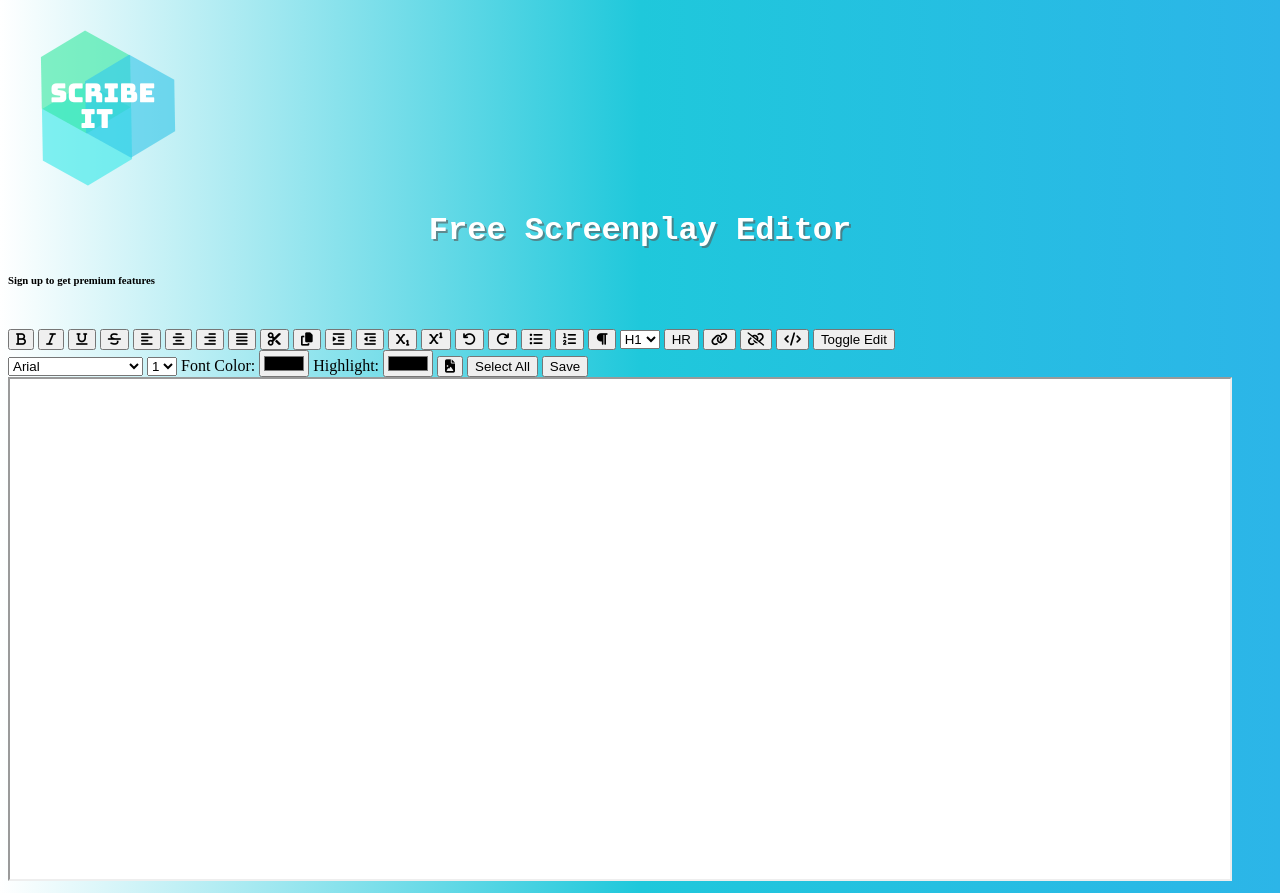
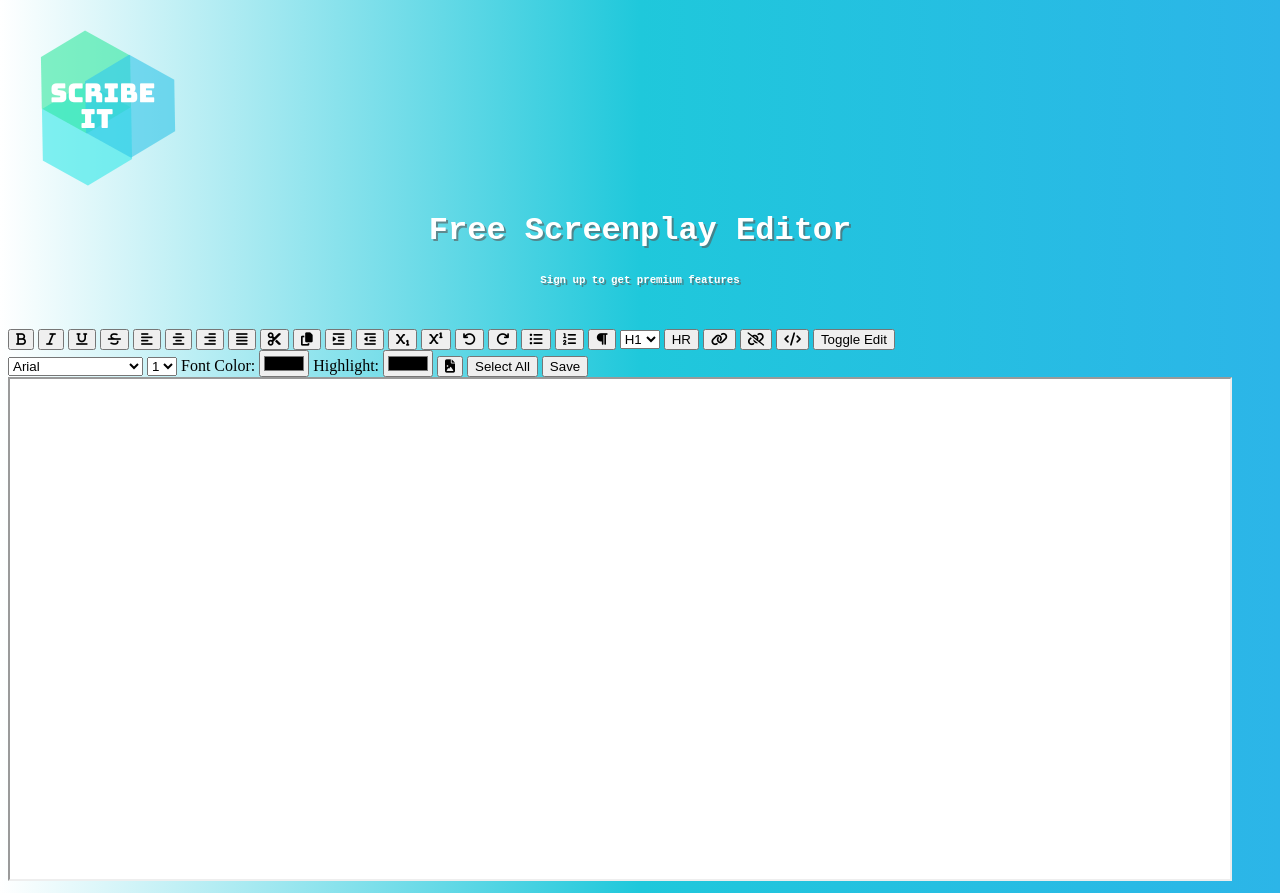
Before and after one commit to Liamg27/Scribeit, a plain HTML site: page index.html in a window 1280 px wide. Drawn offline with Linux system fonts and the light colour scheme; a script that the page names is missing.

Commit message:
changed h6, centered, colour, added text shadow.

```diff
--- a/style.css
+++ b/style.css
@@ -9,6 +9,14 @@ h1 {
 
 }
 
+h6 {
+    text-align: center;
+    color:white;
+    font-family: 'Courier New', Courier, monospace;
+    box-shadow: grey;
+    text-shadow: 2px 2px rgba(92, 92, 92, 0.63);
+}
+
 body {
     background-image: linear-gradient(to right, white, #1fc8db , #2cb5e8);
   }
```
